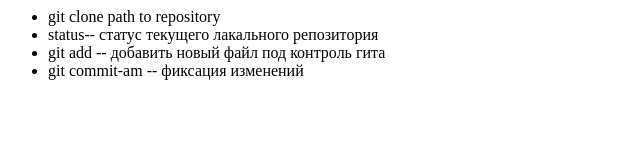
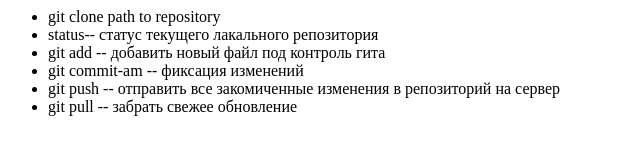
Before and after one commit to dolgikhgram/git-lesson-, a plain HTML site: page index.html in a window 1280 px wide. Shown: the whole page, without its empty margins (0-640 px from the left). Drawn offline with Linux system fonts and the light colour scheme.

Commit message:
add push pull instraction to html

```diff
--- a/index.html
+++ b/index.html
@@ -4,5 +4,7 @@
         <li>status-- статус текущего лакального репозитория </li>
         <li>git add -- добавить новый файл под контроль гита</li>
         <li>git commit-am  -- фиксация изменений</li>
+        <li>git push -- отправить все закомиченные изменения в репозиторий на сервер  </li>
+        <li>git pull -- забрать свежее обновление </li>
     </ul>
 </div>
```
